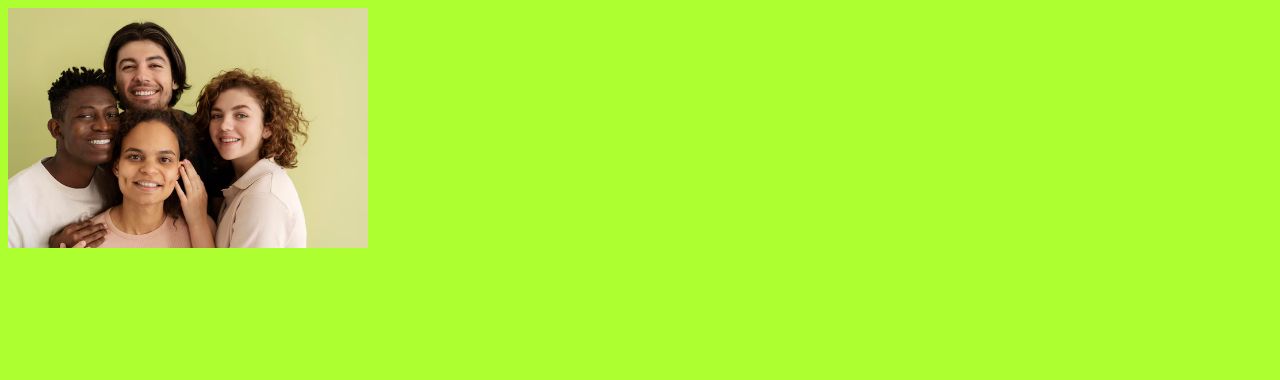
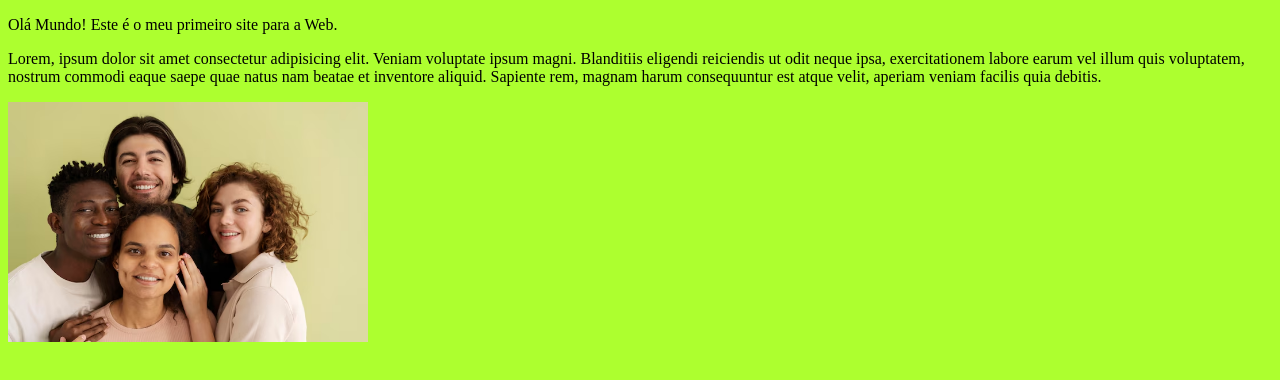
Before and after one commit to Arthur-Monteiro-CC/ProjetoWeb1, a plain HTML site: page index.html in a window 1280 px wide. Drawn offline with Linux system fonts and the light colour scheme.

Commit message:
UPDATE index.html V2

```diff
--- a/index.html
+++ b/index.html
@@ -7,7 +7,9 @@
     <link rel="stylesheet" href="style.css">
 </head>
 <body>
-    <pOlá Mundo! Este é o meu primeiro site <br>
+    <p>Olá Mundo! Este é o meu primeiro site para a Web.</p>
+
+    <p>Lorem, ipsum dolor sit amet consectetur adipisicing elit. Veniam voluptate ipsum magni. Blanditiis eligendi reiciendis ut odit neque ipsa, exercitationem labore earum vel illum quis voluptatem, nostrum commodi eaque saepe quae natus nam beatae et inventore aliquid. Sapiente rem, magnam harum consequuntur est atque velit, aperiam veniam facilis quia debitis.</p>
     <img src="pessoas.jpg" alt="" width="360px">
 </body>
 </html>
```
